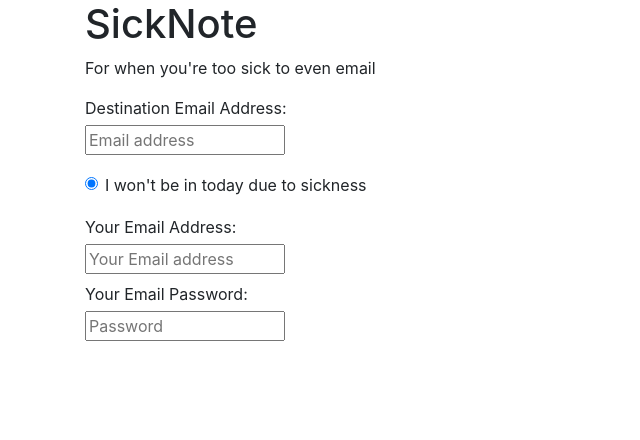
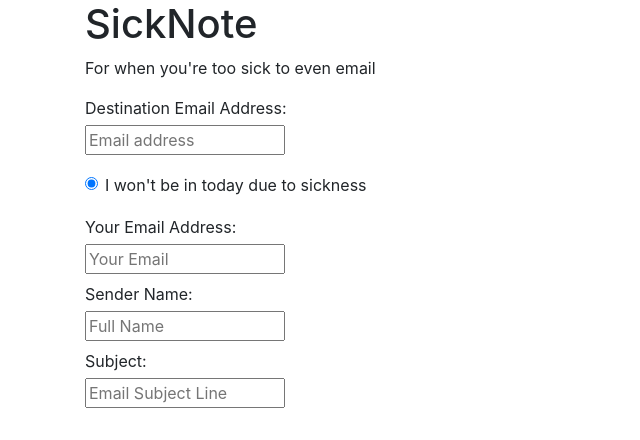
Before and after one commit to MalcolmMcConaghy/SickNote, a React (Create React App) app: page / in a window 1280 px wide. Shown: the top 440 px of the page, without its empty margins (0-640 px from the left). Built offline with nearby package versions, Linux system fonts and the light colour scheme.

Commit message:
Added nodemailer and started mail function

```diff
--- a/package.json
+++ b/package.json
@@ -4,10 +4,8 @@
   "private": true,
   "dependencies": {
     "react": "^16.0.0",
-    "react-bootstrap": "^0.31.3",
     "react-dom": "^16.0.0",
-    "react-scripts": "1.0.14",
-    "reactstrap": "^5.0.0-alpha.3"
+    "react-scripts": "1.0.14"
   },
   "scripts": {
     "start": "react-scripts start",
--- a/src/components/form.js
+++ b/src/components/form.js
@@ -12,11 +12,15 @@ class InputForm extends Component {
                 <Options />
                 <label className="label--text">
                     Your Email Address:<br />
-                    <input className="input input--text" type="email" name="emailFrom" placeholder="Your Email address" />
+                    <input className="input input--text" type="email" name="senderEmail" placeholder="Your Email" />
                 </label>
                 <label className="label--text">
-                    Your Email Password:<br />
-                    <input className="input input--text" type="password" name="emailPass" placeholder="Password" />
+                    Sender Name:<br />
+                    <input className="input input--text" type="text" name="senderName" placeholder="Full Name" />
+                </label>
+                <label className="label--text">
+                    Subject:<br />
+                    <input className="input input--text" type="text" name="senderSubject" placeholder="Email Subject Line" />
                 </label>
             </form>
         )
```
Also changed, not shown: src/components/mailer.js (added, +11 -0 lines).
